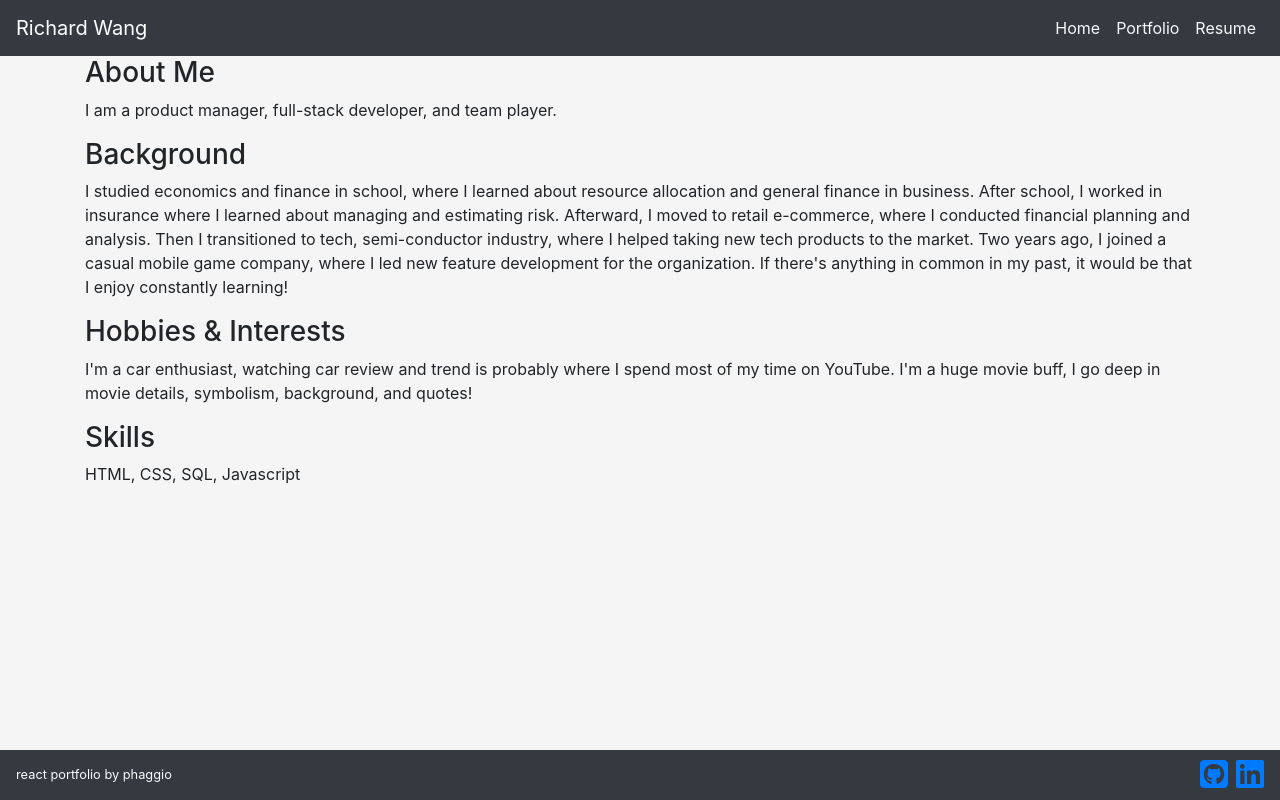
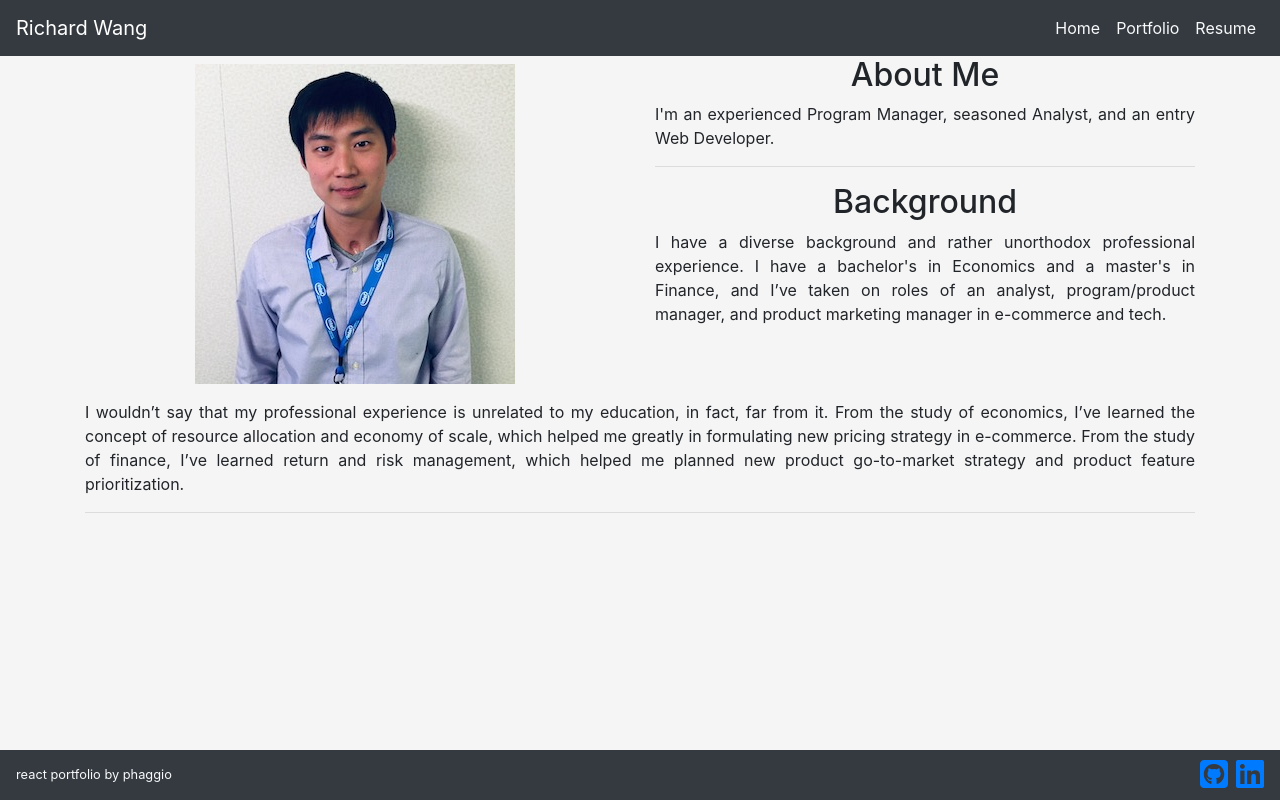
Before and after one commit to phaggio/react-portfolio, a React (Create React App) app: page / in a window 1280 px wide. Built offline with nearby package versions, Linux system fonts and the light colour scheme.

Commit message:
update aboutMe

```diff
--- a/src/components/ProjectDetail/index.js
+++ b/src/components/ProjectDetail/index.js
@@ -25,7 +25,7 @@ const ProjectDetail = props => {
             <label>Screenshot</label>
             <div className="w-100 d-flex justify-content-center">
               {/* <img className="" src="https://via.placeholder.com/450x150" /> */}
-              <img style={imgSize} alt={`${props.project.name} screenshot`} src={githubDir + props.project.imgURL} />
+              <img style={imgSize} alt={`${props.project.name} screenshot`} src={`${githubDir}${props.project.imgURL}`} />
             </div>
 
             <hr />
@@ -49,9 +49,11 @@ const ProjectDetail = props => {
           <Col size="12 sm-6">
             <h5 className="text-center">Technologies</h5>
             <ul className="list-group list-group-flush">
-              {props.project.technologies ? props.project.technologies.map(tech =>
-                <li className="list-group-item bg-light" key={tech}>{tech}</li>
-              ) : ``}
+              {props.project.technologies ?
+                props.project.technologies.map(tech =>
+                  <li className="list-group-item bg-light" key={tech}>{tech}</li>
+                ) : ``
+              }
             </ul>
           </Col>
         </Row>
@@ -65,12 +67,7 @@ const ProjectDetail = props => {
 
 
 ProjectDetail.propTypes = {
-  name: PropTypes.string,
-  subtitle: PropTypes.string,
-  description: PropTypes.string,
-  link: PropTypes.string,
-  github: PropTypes.string,
-  imgURL: PropTypes.string,
+  project: PropTypes.object,
   children: PropTypes.node
 }
 
--- a/src/json/about-me.json
+++ b/src/json/about-me.json
@@ -1,18 +1,31 @@
 [
   {
-    "heading": "About Me",
-    "paragraph": "I am a product manager, full-stack developer, and team player."
-  },
-  {
-    "heading": "Background",
-    "paragraph": "I studied economics and finance in school, where I learned about resource allocation and general finance in business. After school, I worked in insurance where I learned about managing and estimating risk. Afterward, I moved to retail e-commerce, where I conducted financial planning and analysis. Then I transitioned to tech, semi-conductor industry, where I helped taking new tech products to the market. Two years ago, I joined a casual mobile game company, where I led new feature development for the organization. If there's anything in common in my past, it would be that I enjoy constantly learning!"
-  },
-  {
-    "heading": "Hobbies & Interests",
-    "paragraph": "I'm a car enthusiast, watching car review and trend is probably where I spend most of my time on YouTube. I'm a huge movie buff, I go deep in movie details, symbolism, background, and quotes!"
-  },
-  {
-    "heading": "Skills",
-    "paragraph": "HTML, CSS, SQL, Javascript"
+    "aboutMe": "I'm an experienced Program Manager, seasoned Analyst, and an entry Web Developer.",
+    "background1": "I have a diverse background and rather unorthodox professional experience. I have a bachelor's in Economics and a master's in Finance, and I’ve taken on roles of an analyst, program/product manager, and product marketing manager in e-commerce and tech.",
+    "background2": "I wouldn’t say that my professional experience is unrelated to my education, in fact, far from it. From the study of economics, I’ve learned the concept of resource allocation and economy of scale, which helped me greatly in formulating new pricing strategy in e-commerce. From the study of finance, I’ve learned return and risk management, which helped me planned new product go-to-market strategy and product feature prioritization.",
+    "goingForward": "I believe in continuous learning and taking on new challenges as opportunities to grow. I took interest in web development and, recently, I’ve completed a full-stack web development certificate from University of Washington Professional and Continuing Education program. It was a blast! The concepts are fascinating, the challenges are fun, and the practices are fulfilling. I must pursue it as my career.",
+    "languages": [
+      "JavaScript",
+      "SQL",
+      "Python",
+      "HTML5",
+      "CSS"
+    ],
+    "tools": [
+      "GitHub",
+      "Node.js",
+      "NPM",
+      "MySQL",
+      "MongoDB",
+      "VS Code"
+    ],
+    "libraries": [
+      "React",
+      "Express.js",
+      "Bootstrap",
+      "jQuery",
+      "Mongoose",
+      "Sequelize"
+    ]
   }
 ]
--- a/src/json/projects.json
+++ b/src/json/projects.json
@@ -1,7 +1,7 @@
 [
     {
         "name": "Weather Dashboard",
-        "subtitle": "A single-page application that shows weather condition.",
+        "subtitle": "A JavaScript built single-page app that makes public API requests.",
         "description": "This is a single page web, where user can look up weather for a city or user's current location. It shows current weather conditipon, 3-hour interval forecast for the next 3 days or 5 days",
         "link": "https://phaggio.github.io/weather-dashboard/",
         "github": "https://github.com/phaggio/weather-dashboard",
@@ -10,16 +10,16 @@
     },
     {
         "name": "Code Quiz",
-        "subtitle": "A single-page application that tests user's programming knowledge.",
+        "subtitle": "A JavaScript built single-page app using LocalStorage.",
         "description": "This repository creates a timed muitiple-choice question quiz that tests user's Javascript knowledge. There are 10 multiple choice questions and user is given 200 seconds to answer them.",
         "link": "https://phaggio.github.io/code-quiz/",
         "github": "https://github.com/phaggio/code-quiz",
         "imgURL": "/assets/images/projects/code-quiz.png",
-        "technologies": ["JavaScript", "Bootstrap", "HTML", "CSS"]
+        "technologies": ["JavaScript", "Bootstrap", "LocalStorage", "HTML", "CSS"]
     },
     {
         "name": "Project Tracker",
-        "subtitle": "A full-stack application for tracking project development.",
+        "subtitle": "A full-stack app employs Node.js, NoSQL, Express.js, Handlebars.",
         "description": "This is a web application where teams can track their project development progress, issues, etc.",
         "link": "https://the-best-project-manager.herokuapp.com/",
         "github": "https://github.com/maximilianc88/Project-Planner-Application",
--- a/src/pages/Home.js
+++ b/src/pages/Home.js
@@ -2,22 +2,51 @@ import React from 'react';
 import aboutMe from '../json/about-me.json';
 import { Col, Row, Container } from '../components/Grid';
 
+const githubDir = `/react-portfolio`;
+const style = {
+	maxHeight: "100%",
+	width: "100%"
+}
+
 const Home = () => {
+	const content = aboutMe ? aboutMe[0] : {};
 	return (
+		<div>
 			<Container>
+				<Row>
+					<Col size="12 md-6 lg-6" other="d-flex justify-content-center">
+						<div>
+							<img className="py-2" alt="profile" src={`${githubDir}/assets/images/profile.jpeg`} style={style} />
+						</div>
+					</Col>
+					<Col size="12 md-6 lg-6" other="d-flex flex-column align-items-center">
+						<div>
+							<h2 className="text-center">About Me</h2>
+							<p className="text-justify">{content.aboutMe}</p>
+							<hr />
+						</div>
+
+						<div>
+							<h2 className="text-center">Background</h2>
+							<p className="text-justify">{content.background1}</p>
+
+						</div>
+					</Col>
+
 					<Col size="12">
-        {
-          aboutMe.map(item =>
-            <Row key={item.heading}>
-              <div className="paragraph">
-                <h3>{item.heading}</h3>
-                <p>{item.paragraph}</p>
+						<div className="mt-2">
+							<p className="text-justify">{content.background2}</p>
+							<hr />
 						</div>
+					</Col>
+
+
+
+
 				</Row>
-          )
-        }
-      </Col>
 			</Container>
+
+		</div>
 	)
 }
 export default Home;
```
Lines whose indentation alone changed are shown as unchanged.
